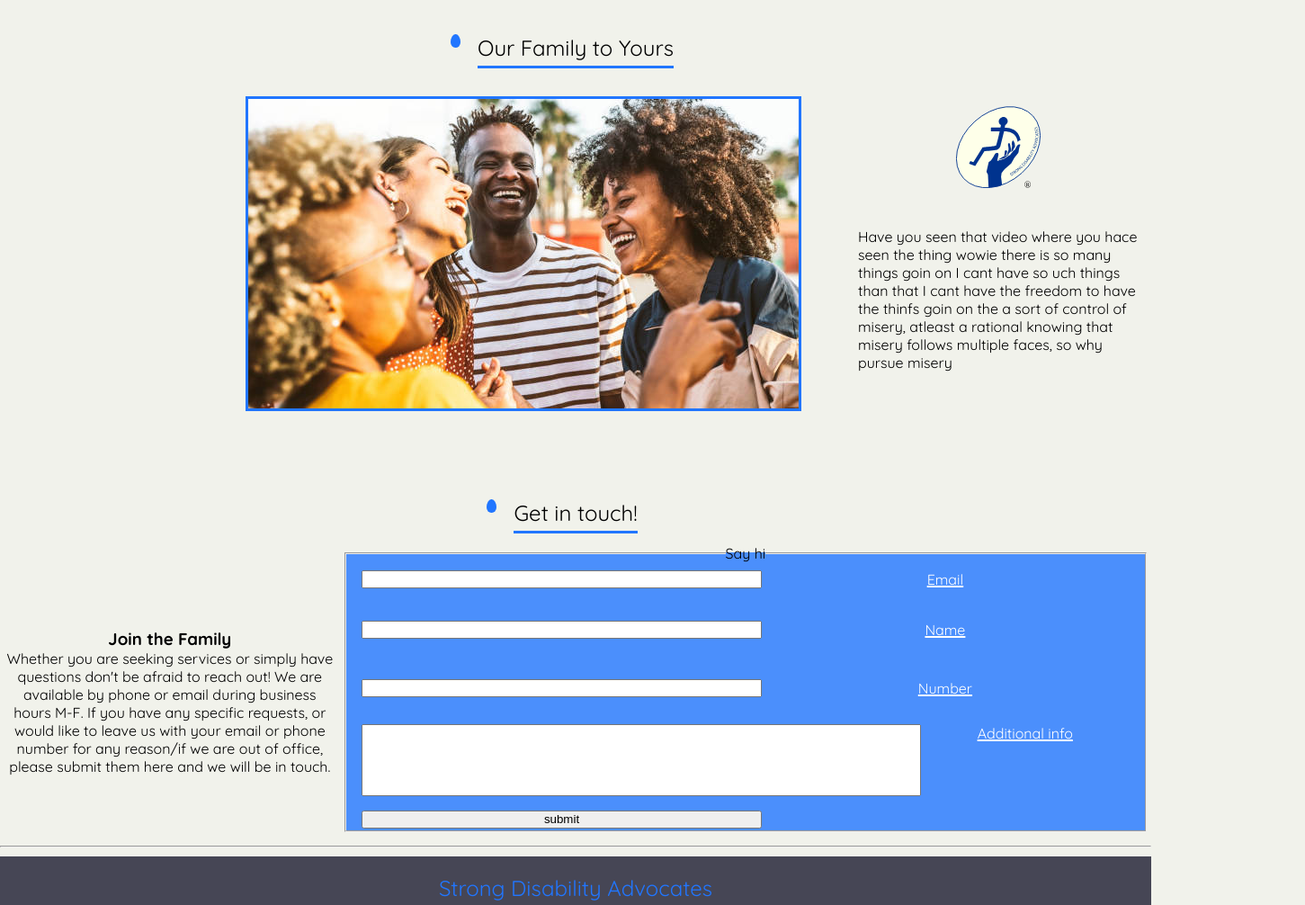
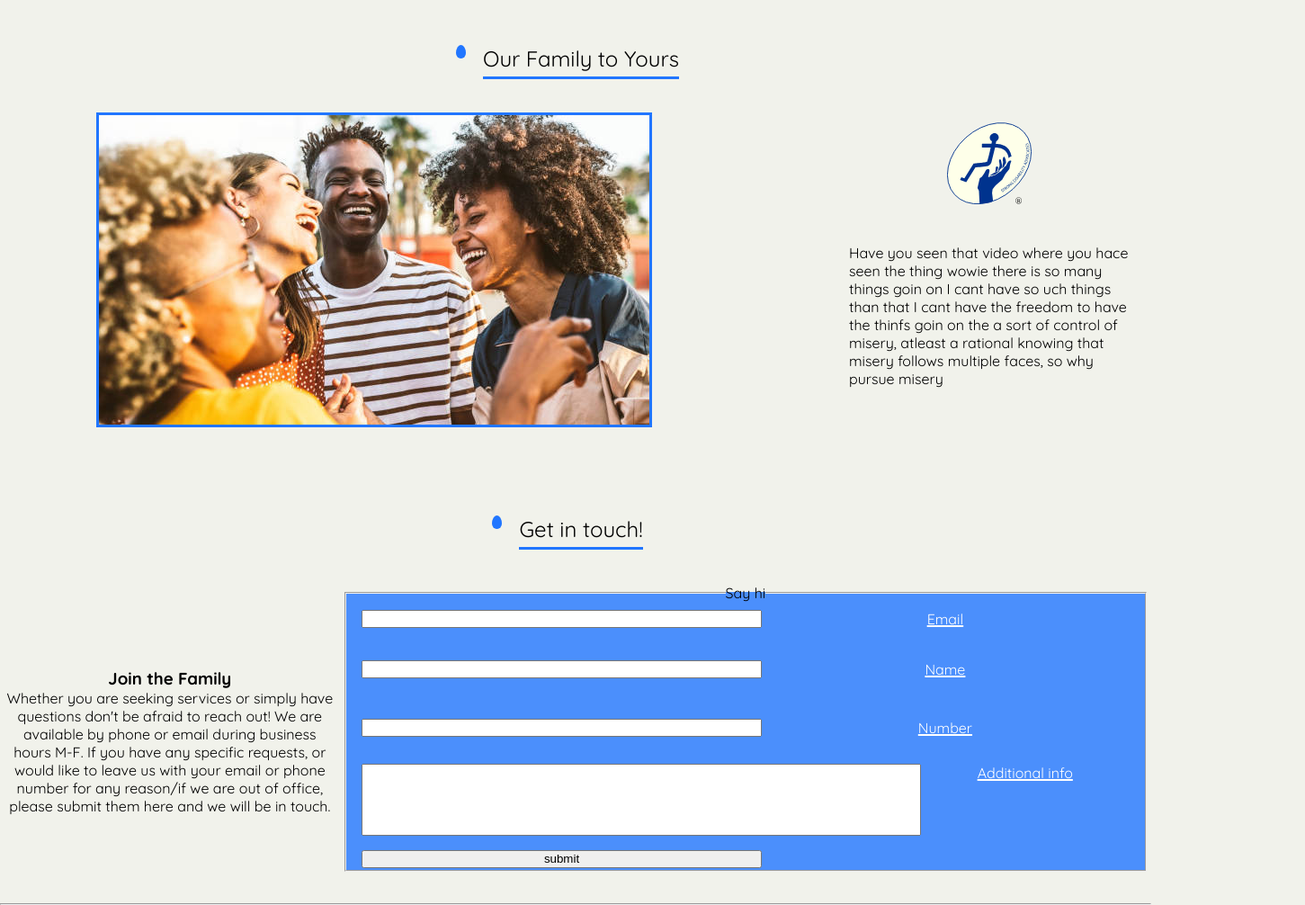
Before and after one commit to HeyEverett/SDA, a plain HTML site: page index.html in a window 1280 px wide. Shown: the part 2440-3446 px from the top of the page at 90% size, 1451 px wide, since content can reach past the window. Drawn offline with Linux system fonts and the light colour scheme.

Commit message:
spacing responsiveness fix
fix for the bottom half of the page

```diff
--- a/SDA.css
+++ b/SDA.css
@@ -381,6 +381,8 @@ body > h1 {
 .pttwotwo {
   display: flex;
   justify-content: center;
+  width: 100%;
+  margin: 6px;
 }
 
 footer h3 {
@@ -393,10 +395,11 @@ footer h3 {
 .column {
   /* background-color: #132A13; */
   width: 32%;
-  float: left;
+
   border: #2176FF 5px;
   padding: 3px;
   margin: 2px;
+  overflow: scroll;
 
 }
 
@@ -412,7 +415,7 @@ footer h3 {
   align-items: center;
    text-align: center;
   width: 100%;
-  height: 20rem
+
 }
 
 
@@ -441,7 +444,9 @@ width: 77%;
   width: 100%;
   position:relative;
   margin-bottom: 50px;
-  ;
+  display: flex;
+  justify-content:space-between;
+
 }
 
 /* .middlesection::after {
@@ -454,24 +459,25 @@ width: 77%;
 
 .middlesection main {
   /* background-color: #132A13; */
-  width: 55%;
+  width: 65%;
   align-self: center;
-  justify-content: center;
+
   border: #2176FF 5px;
   padding: 3px;
   margin: 2px;
   margin: 0;
   text-align: center;
-  position: relative;
-  left: 18%;
+  /* position: absolute;
+  left: 18%; */
 
   padding: 4px;
 }
 
-.middlesection > main > img {
+.middlesection > main  img {
 
   max-width: 100%;
   border: #2176FF solid 3px;
+  justify-self: center;
 
 }
 
@@ -479,12 +485,10 @@ width: 77%;
   /* background-color: #0D2C54; */
   width: 25%;
   float: right;
-  height: 100%;
-  position: absolute;
-  top: 0px;
-  right: 0;
+
+
   padding: 4px;
-  margin-right: 10px;
+  margin-right: 20px;
   text-align: left;
   display: flex;
   flex-wrap: wrap;
@@ -915,5 +919,3 @@ left: 2%;
 top: 276px;
 width: 50%;
 }
-
-footer
--- a/index.html
+++ b/index.html
@@ -70,7 +70,7 @@
         </div>
           <div class="item2">
             <h3>CEO</h3>
-              <p>The driving force and heart of SDA, our mission is to bring the pain and bring the love to you. These descriptions cannot be too long and I may change these boxes if this doesnt work out</p>
+              <p>The driving force and heart of SDA, our mission is to bring the funk and bring the love to you. These descriptions cannot be too long and I may change these boxes if this doesnt work out</p>
 
           </div>
           <div class="item3">
```
